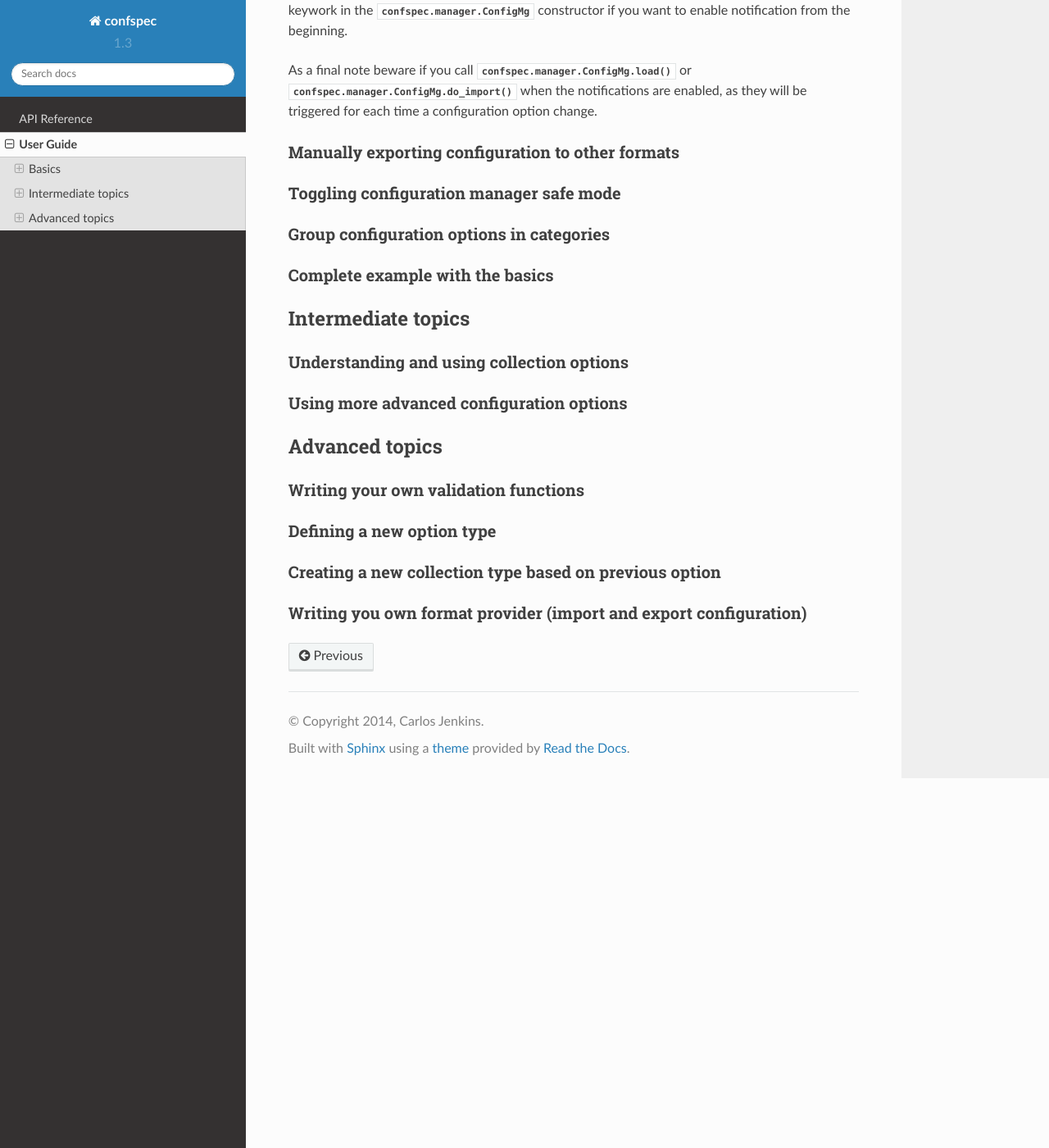
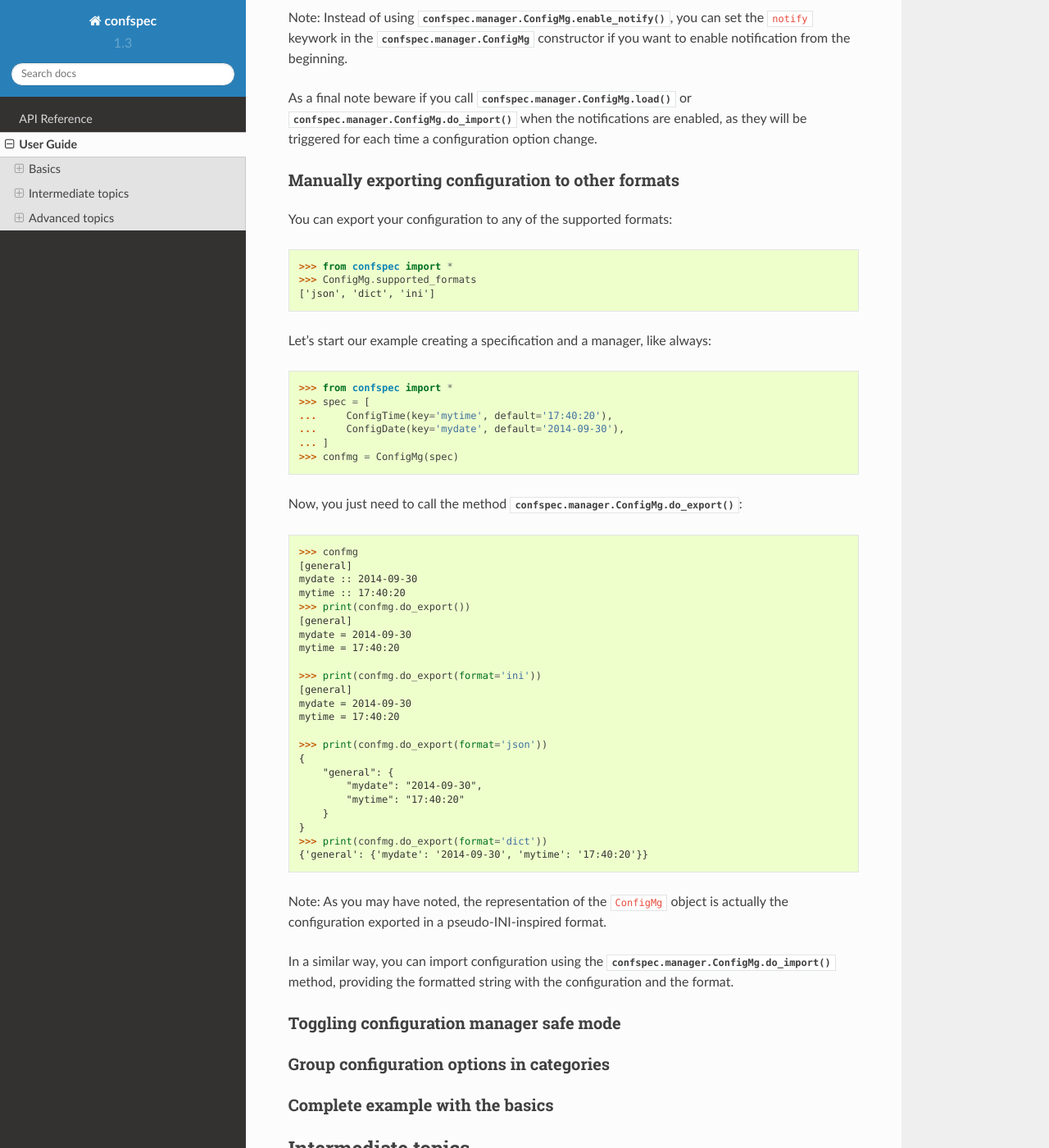
Before and after one commit to carlos-jenkins/confspec, a Sphinx documentation site: the page built from doc/content/user_guide.rst, in a window 1280 px wide and 1400 px high, scrolled down 4664 px. Shown: the whole window at 82% size. Built offline with Sphinx 7.4.7 and the Read the Docs theme 2.0.0, drawn with Linux system fonts in a browser that asks for light colours; some of the changed text lies outside the part shown.

Commit message:
Wrote the next article in the User Guide.

```diff
--- a/doc/content/user_guide.rst
+++ b/doc/content/user_guide.rst
@@ -232,6 +232,8 @@ notifications:
    >>> confmg.register_listener(mycallback, 'mydate')
    True
    >>> confmg.enable_notify(True)
+   >>> conf.mydate
+   datetime.datetime(2014, 9, 30, 17, 40, 20)
    >>> conf.mydate = now()
    New value for mydate: was 2014-09-30 18:11:57, now it is 2014-09-30T18:13:38
 
@@ -246,6 +248,63 @@ as they will be triggered for each time a configuration option change.
 
 Manually exporting configuration to other formats
 +++++++++++++++++++++++++++++++++++++++++++++++++
+
+You can export your configuration to any of the supported formats:
+
+.. code:: pycon
+
+   >>> from confspec import *
+   >>> ConfigMg.supported_formats
+   ['json', 'dict', 'ini']
+
+Let's start our example creating a specification and a manager, like
+always:
+
+.. code:: pycon
+
+   >>> from confspec import *
+   >>> spec = [
+   ...     ConfigTime(key='mytime', default='17:40:20'),
+   ...     ConfigDate(key='mydate', default='2014-09-30'),
+   ... ]
+   >>> confmg = ConfigMg(spec)
+
+Now, you just need to call the method
+:meth:`confspec.manager.ConfigMg.do_export`:
+
+.. code:: pycon
+
+   >>> confmg
+   [general]
+   mydate :: 2014-09-30
+   mytime :: 17:40:20
+   >>> print(confmg.do_export())
+   [general]
+   mydate = 2014-09-30
+   mytime = 17:40:20
+
+   >>> print(confmg.do_export(format='ini'))
+   [general]
+   mydate = 2014-09-30
+   mytime = 17:40:20
+
+   >>> print(confmg.do_export(format='json'))
+   {
+       "general": {
+           "mydate": "2014-09-30",
+           "mytime": "17:40:20"
+       }
+   }
+   >>> print(confmg.do_export(format='dict'))
+   {'general': {'mydate': '2014-09-30', 'mytime': '17:40:20'}}
+
+Note: As you may have noted, the representation of the ``ConfigMg`` object is
+actually the configuration exported in a pseudo-INI-inspired format.
+
+In a similar way, you can import configuration using the
+:meth:`confspec.manager.ConfigMg.do_import` method, providing the formatted
+string with the configuration and the format.
+
 
 Toggling configuration manager safe mode
 ++++++++++++++++++++++++++++++++++++++++
```
